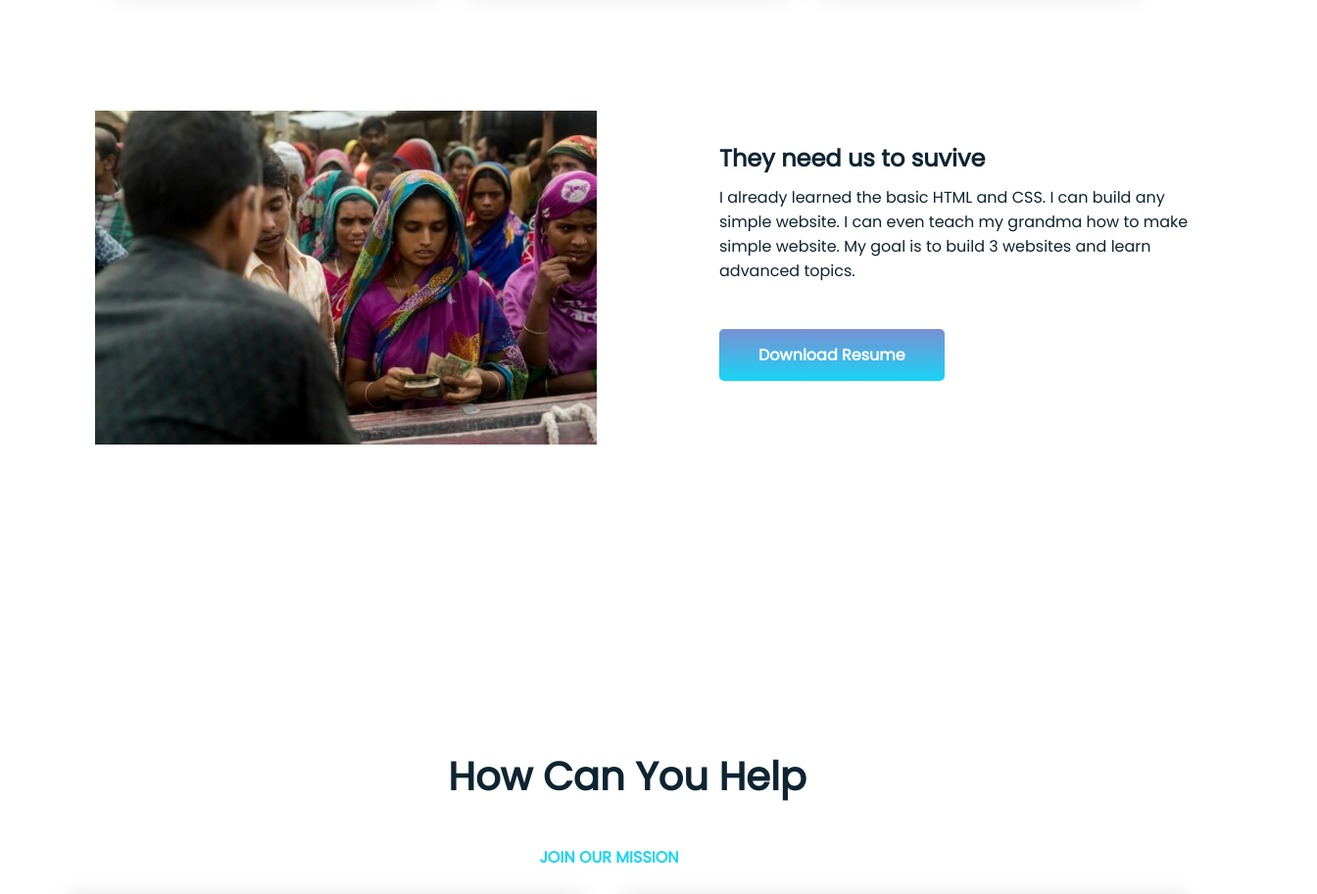
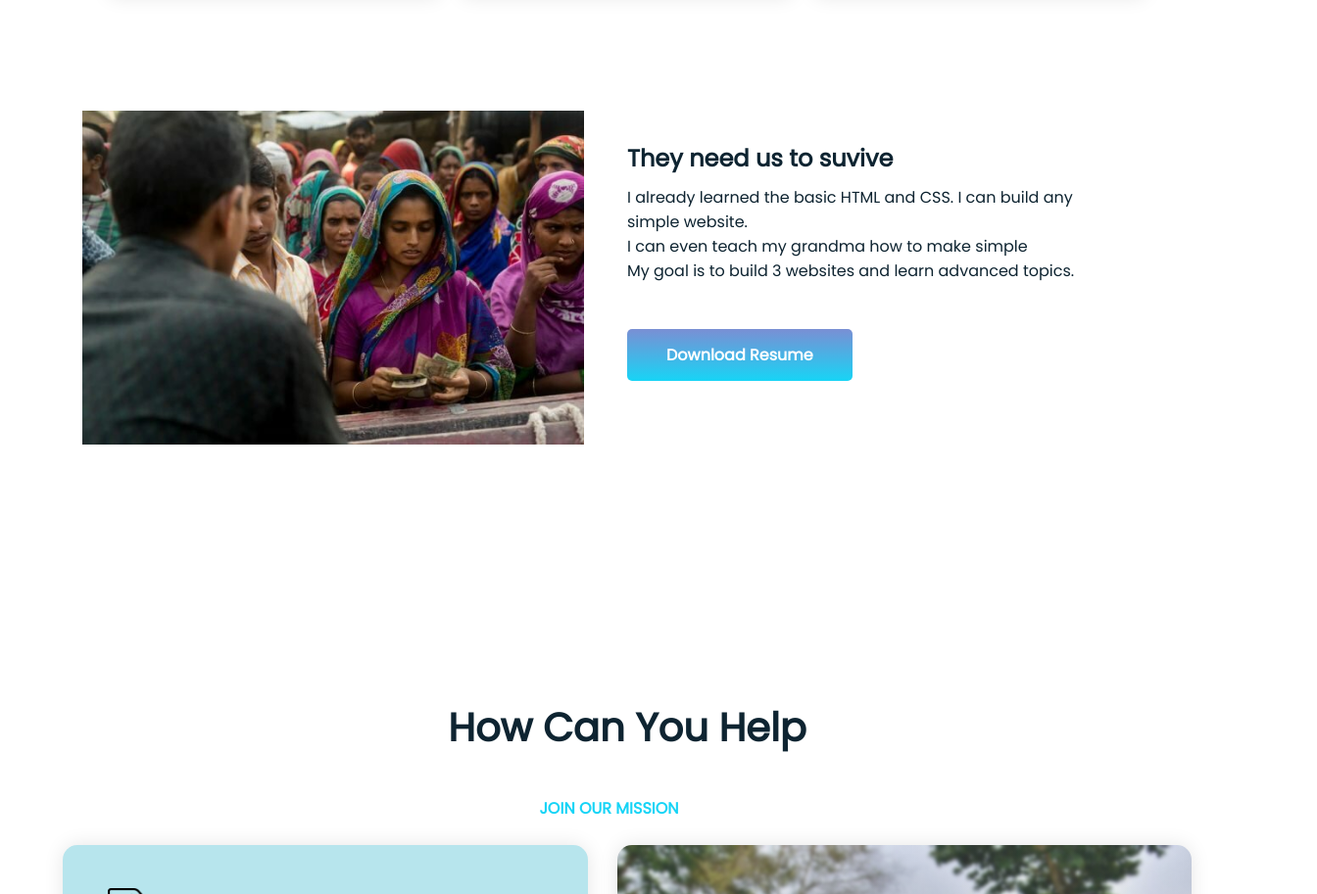
Before and after one commit to Arman-Hossen/donate-today, a plain HTML site: page index.html in a window 1280 px wide. Shown: the part 1897-2810 px from the top of the page at 98% size, 1344 px wide, since content can reach past the window. Drawn offline with Linux system fonts and the light colour scheme.

Commit message:
error fixed commit

```diff
--- a/index.html
+++ b/index.html
@@ -78,14 +78,14 @@
 
     </section>
 
-    <section class="need flex-container">
+    <section class="need container-contri">
         <div class="half-container"><img class="need-img" src="images/background/donation1.jpg" alt=""></div>
-        <div class="half-container people-need">
+         <div class="half-container people-need">
               <h1>They need us
                 to suvive</h1>
-            <p>
-                I already learned the basic HTML and CSS. I can build any simple website. I can even teach my grandma how to make simple website. My goal is to build 3 websites and learn advanced topics.
-            </p>
+                <p>
+                    I already learned the basic HTML and CSS. I can build any <br> simple website. <br> I can even teach my grandma how to make simple <br> My goal is to build 3 websites and learn advanced topics.
+                </p>
             <a class="link-button" href="https://drive.google.com/file/d/1mTGNCQzXPiwIJwBTl9YlFbmF0p7odyhd/view" target="_blank">Download Resume</a>
         </div>
     </section>
--- a/style.css
+++ b/style.css
@@ -230,9 +230,16 @@
     color: #ffff;
 
 }
+.container-contri{
+    display: flex;
+    flex-direction: row;
+    padding-bottom: 150px;
+
+}
+
 .need{
 
-    height: 550px;
+    height: 350px;
     width: 100%;
 
 
@@ -249,7 +256,9 @@
 
 }
 .need img{
-    margin-left: -6%;
+
+    margin-left: 4%;
+
 }
 .people-need h1{
      margin-top: 6%;
@@ -258,6 +267,7 @@
 .people-need p{
     margin-bottom: 12%;
     padding-right: 20px;
+    text-align: left;
 }
 .regi-btn{
 
```
